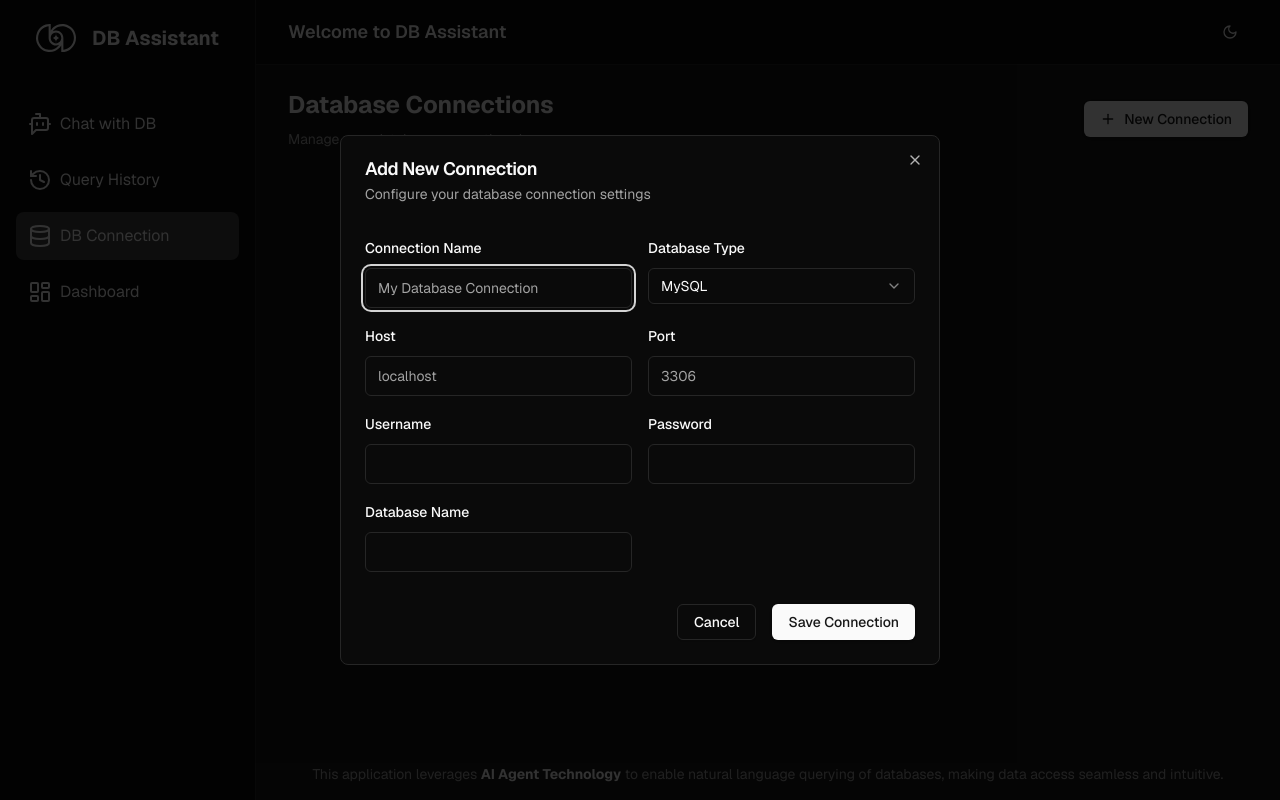
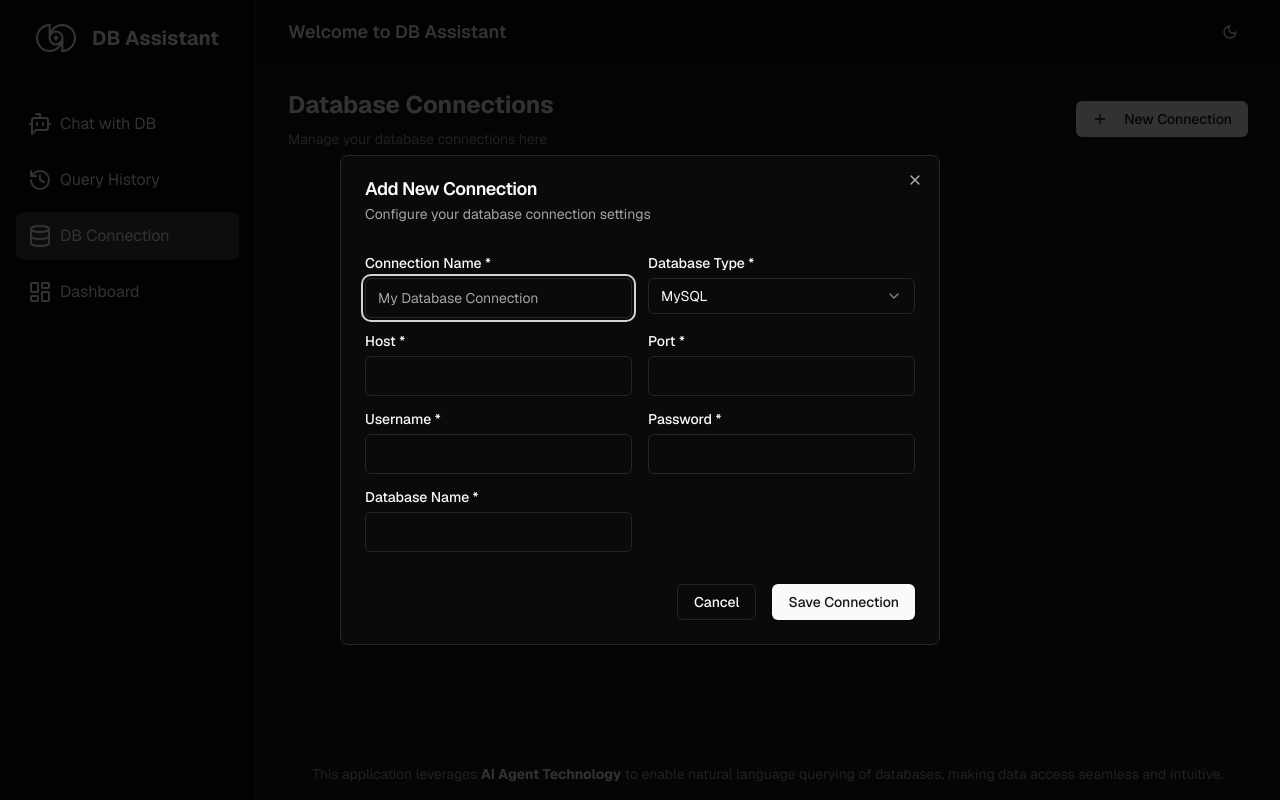
Before and after one commit to andyhou01/ai-db-search, a Next.js app: page /connection in a window 1280 px wide. Both pictures are taken after a click on the button "New Connection". Built offline with nearby package versions, Linux system fonts and the light colour scheme.

Commit message:
update the connection page

```diff
--- a/app/connection/_components/connection-dialog.tsx
+++ b/app/connection/_components/connection-dialog.tsx
@@ -18,6 +18,7 @@ import {
 } from "@/components/ui/select";
 import { Plus } from "lucide-react";
 import { ConnectionConfig } from "@/types/dataBase";
+import { useState } from "react";
 
 interface ConnectionDialogProps {
   isOpen: boolean;
@@ -28,8 +29,8 @@ interface ConnectionDialogProps {
   setEditingIndex: (index: number | null) => void;
   newConnection: ConnectionConfig;
   setNewConnection: (connection: ConnectionConfig) => void;
-  handleSave: () => void;
-  handleUpdate: () => void;
+  handleSave: (connection: ConnectionConfig) => void;
+  handleUpdate: (connection: ConnectionConfig) => void;
 }
 
 const ConnectionDialog = ({
@@ -44,6 +45,41 @@ const ConnectionDialog = ({
   handleSave,
   handleUpdate,
 }: ConnectionDialogProps) => {
+  const [errors, setErrors] = useState<
+    Partial<Record<keyof ConnectionConfig, boolean>>
+  >({});
+
+  const validateForm = () => {
+    const newErrors: Partial<Record<keyof ConnectionConfig, boolean>> = {};
+    let isValid = true;
+
+    // Check each field
+    Object.entries(newConnection).forEach(([key, value]) => {
+      if (!value.trim()) {
+        newErrors[key as keyof ConnectionConfig] = true;
+        isValid = false;
+      }
+    });
+
+    setErrors(newErrors);
+    return isValid;
+  };
+
+  const handleSubmit = () => {
+    if (validateForm()) {
+      // Use placeholder values if host or port are empty
+      const connectionToSave = {
+        ...newConnection,
+      };
+
+      if (isEditing) {
+        handleUpdate(connectionToSave);
+      } else {
+        handleSave(connectionToSave);
+      }
+    }
+  };
+
   return (
     <Dialog
       open={isOpen}
@@ -66,7 +102,7 @@ const ConnectionDialog = ({
     >
       <DialogTrigger asChild>
         <Button>
-          <Plus className="w-4 h-4" />
+          <Plus className="w-4 h-4 mr-2" />
           New Connection
         </Button>
       </DialogTrigger>
@@ -81,7 +117,14 @@ const ConnectionDialog = ({
         </DialogHeader>
         <div className="grid grid-cols-2 gap-4 py-4">
           <div className="space-y-2">
-            <Label htmlFor="name">Connection Name</Label>
+            <div className="flex items-center justify-between">
+              <Label htmlFor="name">
+                Connection Name <span className="text-primary">*</span>
+              </Label>
+              {errors.name && (
+                <span className="text-xs text-destructive">Required</span>
+              )}
+            </div>
             <Input
               id="name"
               value={newConnection.name}
@@ -89,17 +132,27 @@ const ConnectionDialog = ({
                 setNewConnection({ ...newConnection, name: e.target.value })
               }
               placeholder="My Database Connection"
+              className={errors.name ? "border-destructive" : ""}
             />
           </div>
           <div className="space-y-2">
-            <Label htmlFor="type">Database Type</Label>
+            <div className="flex items-center justify-between">
+              <Label htmlFor="type">
+                Database Type <span className="text-primary">*</span>
+              </Label>
+              {errors.type && (
+                <span className="text-xs text-destructive">Required</span>
+              )}
+            </div>
             <Select
               value={newConnection.type}
               onValueChange={(value) =>
                 setNewConnection({ ...newConnection, type: value })
               }
             >
-              <SelectTrigger>
+              <SelectTrigger
+                className={errors.type ? "border-destructive" : ""}
+              >
                 <SelectValue placeholder="Select database type" />
               </SelectTrigger>
               <SelectContent>
@@ -110,29 +163,50 @@ const ConnectionDialog = ({
             </Select>
           </div>
           <div className="space-y-2">
-            <Label htmlFor="host">Host</Label>
+            <div className="flex items-center justify-between">
+              <Label htmlFor="host">
+                Host <span className="text-primary">*</span>
+              </Label>
+              {errors.host && (
+                <span className="text-xs text-destructive">Required</span>
+              )}
+            </div>
             <Input
               id="host"
               value={newConnection.host}
               onChange={(e) =>
                 setNewConnection({ ...newConnection, host: e.target.value })
               }
-              placeholder="localhost"
+              className={errors.host ? "border-destructive" : ""}
             />
           </div>
           <div className="space-y-2">
-            <Label htmlFor="port">Port</Label>
+            <div className="flex items-center justify-between">
+              <Label htmlFor="port">
+                Port <span className="text-primary">*</span>
+              </Label>
+              {errors.port && (
+                <span className="text-xs text-destructive">Required</span>
+              )}
+            </div>
             <Input
               id="port"
               value={newConnection.port}
               onChange={(e) =>
                 setNewConnection({ ...newConnection, port: e.target.value })
               }
-              placeholder="3306"
+              className={errors.port ? "border-destructive" : ""}
             />
           </div>
           <div className="space-y-2">
-            <Label htmlFor="username">Username</Label>
+            <div className="flex items-center justify-between">
+              <Label htmlFor="username">
+                Username <span className="text-primary">*</span>
+              </Label>
+              {errors.username && (
+                <span className="text-xs text-destructive">Required</span>
+              )}
+            </div>
             <Input
               id="username"
               value={newConnection.username}
@@ -142,10 +216,18 @@ const ConnectionDialog = ({
                   username: e.target.value,
                 })
               }
+              className={errors.username ? "border-destructive" : ""}
             />
           </div>
           <div className="space-y-2">
-            <Label htmlFor="password">Password</Label>
+            <div className="flex items-center justify-between">
+              <Label htmlFor="password">
+                Password <span className="text-primary">*</span>
+              </Label>
+              {errors.password && (
+                <span className="text-xs text-destructive">Required</span>
+              )}
+            </div>
             <Input
               id="password"
               type="password"
@@ -156,10 +238,18 @@ const ConnectionDialog = ({
                   password: e.target.value,
                 })
               }
+              className={errors.password ? "border-destructive" : ""}
             />
           </div>
           <div className="space-y-2">
-            <Label htmlFor="database">Database Name</Label>
+            <div className="flex items-center justify-between">
+              <Label htmlFor="database">
+                Database Name <span className="text-primary">*</span>
+              </Label>
+              {errors.database && (
+                <span className="text-xs text-destructive">Required</span>
+              )}
+            </div>
             <Input
               id="database"
               value={newConnection.database}
@@ -169,6 +259,7 @@ const ConnectionDialog = ({
                   database: e.target.value,
                 })
               }
+              className={errors.database ? "border-destructive" : ""}
             />
           </div>
         </div>
@@ -176,7 +267,7 @@ const ConnectionDialog = ({
           <Button variant="outline" onClick={() => setIsOpen(false)}>
             Cancel
           </Button>
-          <Button onClick={isEditing ? handleUpdate : handleSave}>
+          <Button onClick={handleSubmit}>
             {isEditing ? "Update" : "Save"} Connection
           </Button>
         </div>
```
